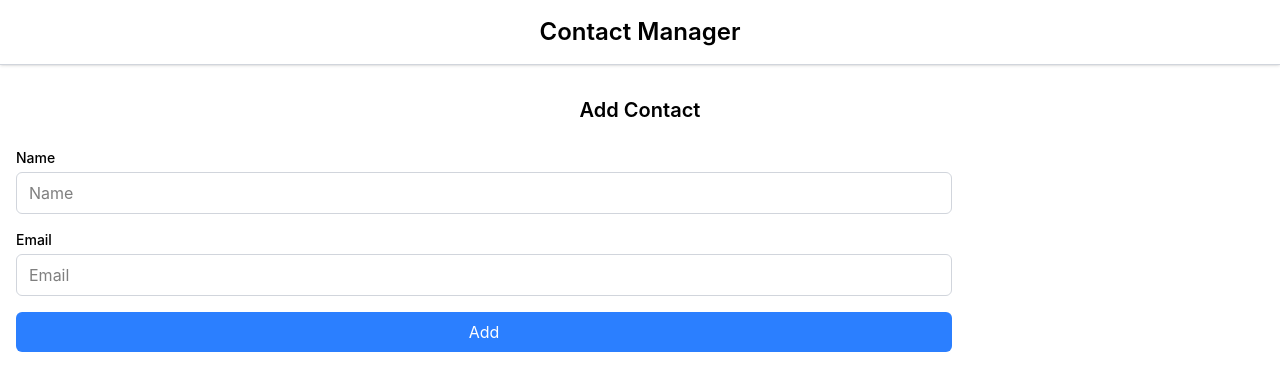
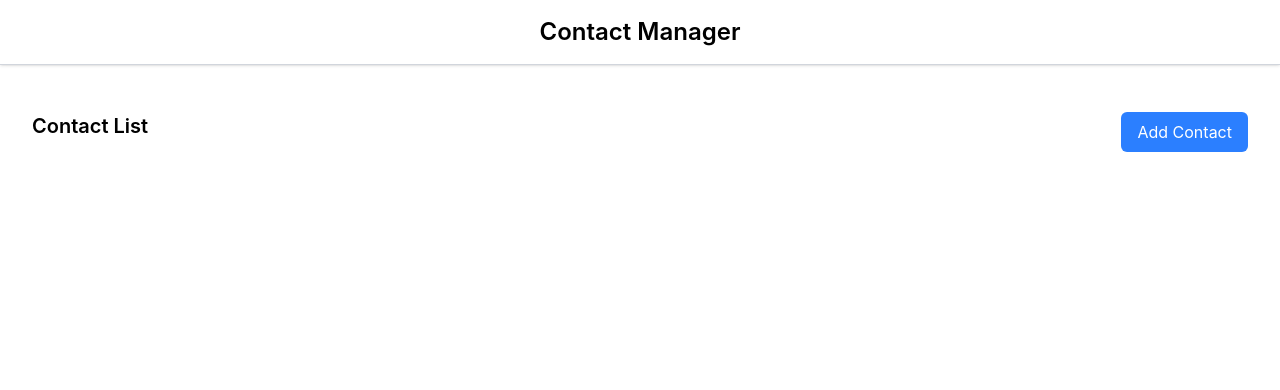
Before and after one commit to Shaimapk/Contact-App-using-React, a React (Vite) app: page / in a window 1280 px wide. Shown: the top 390 px of the page. Built offline with nearby package versions, Linux system fonts and the light colour scheme.

Commit message:
added routing functionality

```diff
--- a/package.json
+++ b/package.json
@@ -15,6 +15,7 @@
     "@tailwindcss/vite": "^4.2.4",
     "react": "^19.2.5",
     "react-dom": "^19.2.5",
+    "react-router-dom": "^7.14.2",
     "uuidv4": "^6.2.13"
   },
   "devDependencies": {
--- a/src/App.jsx
+++ b/src/App.jsx
@@ -1,7 +1,8 @@
-import React, { useEffect, useState } from 'react'
+import { useEffect, useState } from 'react'
 import Header from './components/Header'
 import AddContact from './components/AddContact'
 import ContactList from './components/ContactList'
+import { BrowserRouter, Route, Routes } from 'react-router-dom';
 
 function App() {
   const LOCAL_STORAGE_KEY='contactApp-contacts';
@@ -25,9 +26,17 @@ function App() {
 
   return (
     <div className='mx-4 space-y-4'>
+      <BrowserRouter>
       <Header />
-      <AddContact addContactHandler={addContactHandler} />
-      <ContactList contacts={contacts} getContactId={removeContactHandler} />
+
+      <Routes>
+      <Route path='/add' element={ <AddContact addContactHandler={addContactHandler} />} />
+      <Route path='/' element={<ContactList contacts={contacts} getContactId={removeContactHandler} />} />
+      {/* <AddContact addContactHandler={addContactHandler} />
+      <ContactList contacts={contacts} getContactId={removeContactHandler} /> */}
+      </Routes>
+
+    </BrowserRouter>
     </div>
   )
 }
--- a/src/components/AddContact.jsx
+++ b/src/components/AddContact.jsx
@@ -1,12 +1,16 @@
-import React, { useState } from "react";
+import { useState } from "react";
+import { useNavigate } from "react-router-dom";
 
 export default function AddContact({addContactHandler}) {
+
 
     const [state,setState]=useState({
         name:'',
         email:''
     });
     const [errors,setErrors]=useState('');
+
+    const navigate=useNavigate();
 
     const add =(e)=>{
         e.preventDefault();
@@ -23,6 +27,8 @@ export default function AddContact({addContactHandler}) {
 
         setState({name:'',email:''});
         setErrors('');
+
+        navigate('/');
 
     }
 
@@ -61,7 +67,7 @@ export default function AddContact({addContactHandler}) {
                     />
                 </div>
                 {errors && <div className="text-red-500 text-sm">{errors}</div>}
-                <button type="submit" className="w-3/4 bg-blue-500 text-white py-2 rounded-md hover:bg-blue-700 transition">
+                <button type="submit" className="p-4 bg-blue-500 text-white py-2 rounded-md hover:bg-blue-700 transition">
                     Add
                 </button>
             </form>
--- a/src/components/ContactCard.jsx
+++ b/src/components/ContactCard.jsx
@@ -1,5 +1,4 @@
 import { TrashIcon } from '@heroicons/react/16/solid'
-import React from 'react'
 import user from '../images/pp1.jpg'
 
 export default function ContactCard(props) {
--- a/src/components/ContactList.jsx
+++ b/src/components/ContactList.jsx
@@ -1,5 +1,5 @@
-import React from 'react'
 import ContactCard from './ContactCard'
+import { Link } from 'react-router-dom';
 
 export default function ContactList({contacts,getContactId}) {
 
@@ -15,7 +15,13 @@ export default function ContactList({contacts,getContactId}) {
 
   return (
 
-    <div>
+    <div className="mt-24 mx-auto">
+        <div className='flex justify-between p-4'>
+            <h2 className='text-xl font-semibold mb-6 text-center'>Contact List</h2>
+            <Link to="/add">
+                <button className='p-4 bg-blue-500 text-white py-2 rounded-md hover:bg-blue-700 transition'>Add Contact</button>
+            </Link>
+        </div>
         {renderContactList}
     </div>
   )
--- a/src/components/Header.jsx
+++ b/src/components/Header.jsx
@@ -1,5 +1,3 @@
-import React from 'react'
-
 export default function Header() {
   return (
     <div className='fixed top-0 left-0 w-full border-b border-gray-300 shadow-sm'>
```
Also changed, not shown: 1 other file (tests, documents, lock files or other folders).
